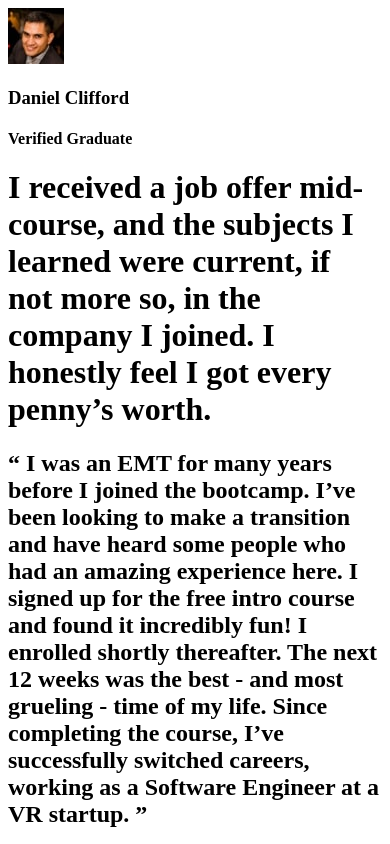
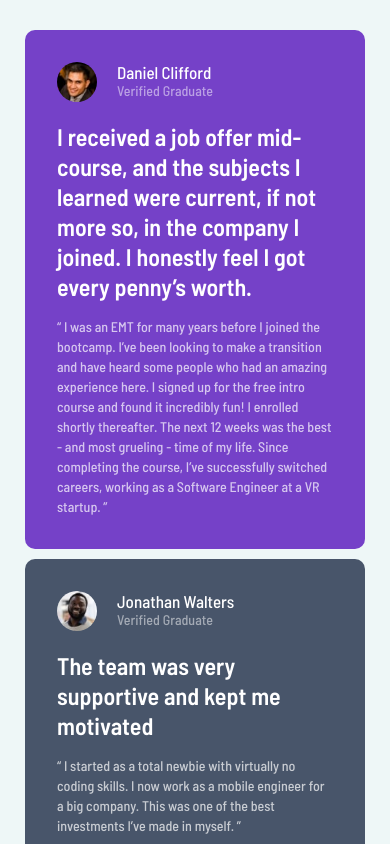
Before and after one commit to m4sc0/testimonials-grid-section, a plain HTML site: page index.html in a window 390 px wide. Shown: the top 844 px of the page. Drawn offline with Linux system fonts and the light colour scheme.

Commit message:
Responsive design done

```diff
--- a/style.css
+++ b/style.css
@@ -1,7 +1,115 @@
+@media (min-width: 375px) {
+    * {
+        margin: 0;
+        padding: 0;
+        transition: .4s;
+    }
+    body {
+        font-family: 'Barlow Semi Condensed', Arial, Helvetica, sans-serif;
+        width: 100vw;
+        height: 100vh;
+        /* display: flex;
+        justify-content: center; */
+        background-color: hsl(180, 35%, 95%);
+        display: flex;
+        justify-content: center;
+        margin-top: 20px;
+
+    }
+    .container {
+        width: 340px;
+        min-height: 95%;
+        max-height: 95%;
+        margin-bottom: 20px;
+        /* background-color: red; */
+    }
+    .box {
+        border-radius: 10px;
+        padding: 2rem;
+        border: none;
+        outline: none;
+        margin: 10px 0;
+        background-color: hsl(0, 0%, 100%);
+    }
+    .b1 {
+        background-color: hsl(263, 55%, 52%);
+    }
+    .b2 {
+        background-color: hsl(217, 19%, 35%);
+    }
+    .b3 {
+        background-color: hsl(0, 0%, 100%);
+    }
+    .b3 * {
+        color:hsl(217, 19%, 35%) !important;
+    }
+    .b4 {
+        background-color: hsl(0, 0%, 100%);
+    }
+    .b4 * {
+        color:hsl(217, 19%, 35%) !important;
+    }
+    .b5 {
+        background-color:hsl(219, 29%, 14%);
+    }
+    .profile {
+        width: 250px;
+        height: 40px;
+        /* background-color: red; */
+        display: grid;
+        grid-template-columns: 50% 50%;
+        grid-template-rows: 50% 50%;
+    }
+    .profile img {
+        grid-column: 1 / 1;
+        grid-row: 1 / 1;
+
+        border-radius: 50px;
+        width: 2.5rem;
+        height: auto;
+    }
+    .profile h3 {
+        grid-column: 2 / 2;
+        grid-row: 1 / 1;
+
+        font-weight: 500;
+        color: hsl(0, 0%, 100%);
+        font-size: 17px;
+        margin-left: -65px;
+    }
+    .profile h4 {
+        grid-column: 2 / 2;
+        grid-row: 2 / 2;
+
+        font-weight: 500;
+        color: hsl(0, 0%, 100%);
+        filter: opacity(50%);
+        margin-left: -65px;
+        font-size: 14px;
+    }
+    .title {
+        color: hsl(0, 0%, 100%);
+        font-weight: 600;
+        font-size: 24px;
+        line-height: 30px;
+        margin-top: 20px;
+    }
+    .description {
+        color:hsl(0, 0%, 100%);
+        filter: opacity(70%);
+        font-weight: 500;
+        font-size: 14px;
+        line-height: 20px;
+        margin-top: 15px;
+    }
+
+}
+
 @media (min-width: 1440px) {
     * {
         margin: 0;
         padding: 0;
+        transition: .4s;
     }
     body {
         font-family: 'Barlow Semi Condensed', Arial, Helvetica, sans-serif;
@@ -25,13 +133,17 @@
         column-gap: 30px;
         row-gap: 30px;
     }
+    .container > *:hover {
+        transform: scale(1.05);
+        box-shadow: 10px 10px 25px rgba(0, 0, 0, .35);
+    }
     .box {
         border-radius: 10px;
         border: none;
         outline: none;
         padding: 2rem;
         /* background-color: red; */
-        box-shadow: 20px 20px 50px rgba(0, 0, 0, .35);
+        box-shadow: 20px 20px 25px rgba(0, 0, 0, .35);
     }
     .b1 {
         grid-column: 1 / span 2;
```
